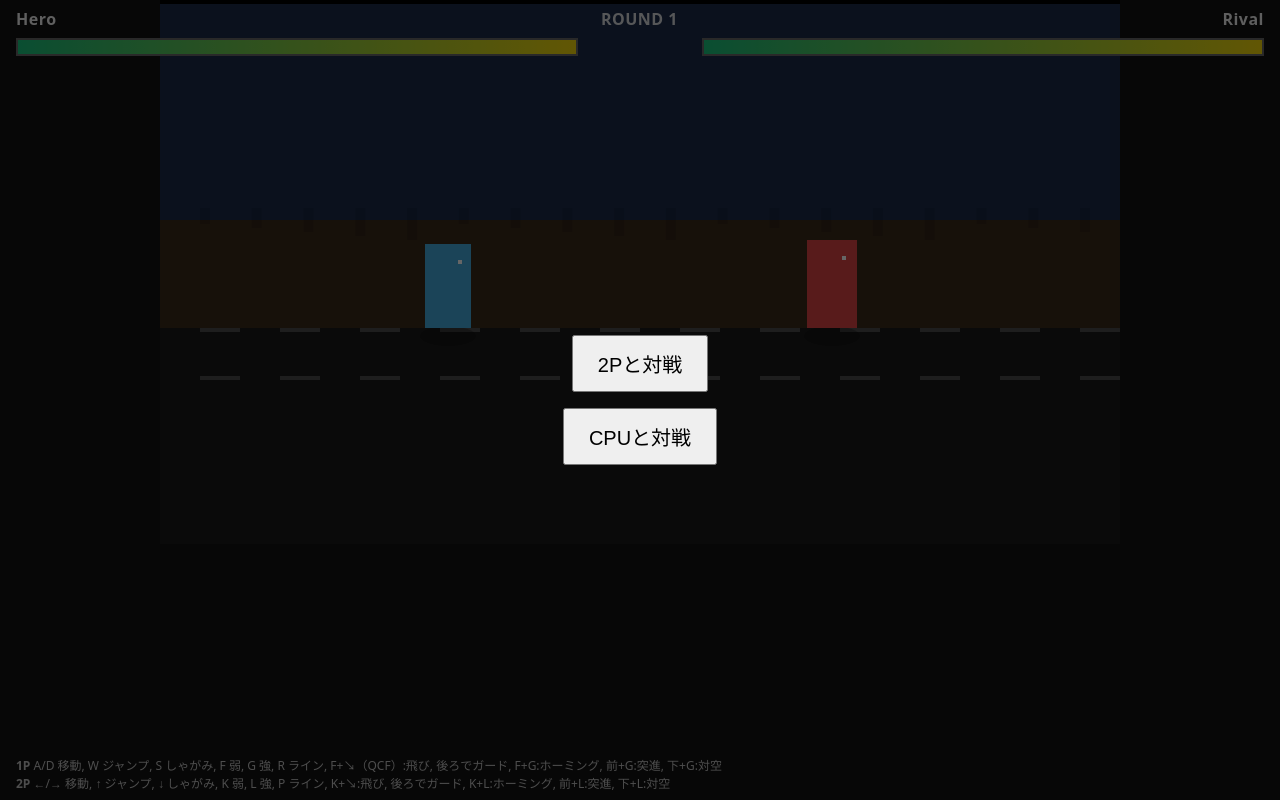
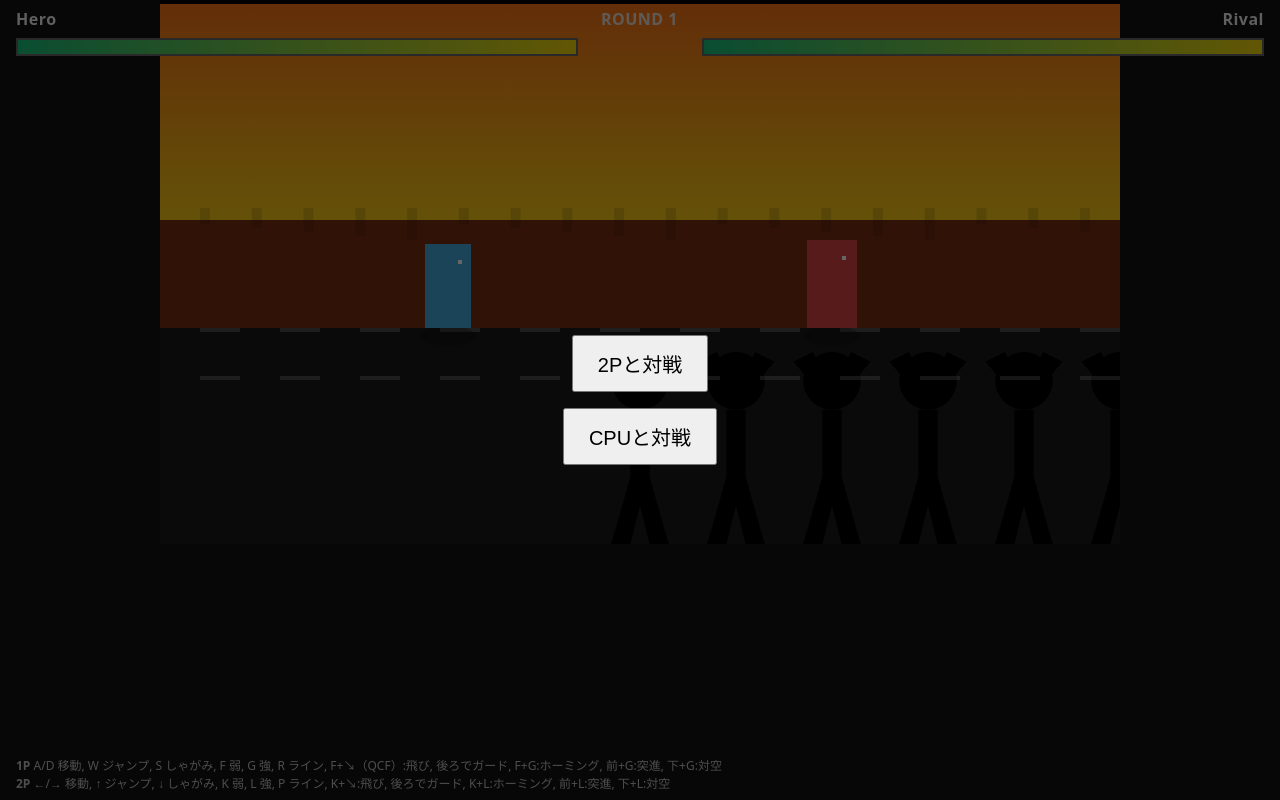
Before and after one commit to titan11111/43-kakuge2, a plain HTML site: page index.html in a window 1280 px wide. Drawn offline with Linux system fonts and the light colour scheme.

Commit message:
Add cheering crowd sunset background

```diff
--- a/style.css
+++ b/style.css
@@ -9,7 +9,7 @@ body { margin: 0; background:#111; color:#eee; font-family: system-ui, sans-seri
 .hp { height:100%; width:100%; background:linear-gradient(90deg,#19c37d,#f5d90a); transition:width .15s linear; }
 #announce { position:absolute; top:45%; left:50%; transform:translate(-50%,-50%); font-size:48px; font-weight:900; text-shadow:0 2px 8px #000; opacity:0; transition:opacity .2s; }
 .help { position:absolute; bottom:8px; left:16px; right:16px; font-size:12px; opacity:.8; }
-#game { display:block; margin:0 auto; background:linear-gradient(#1b2b4a 40%, #3a2a1a 40% 60%, #1a1a1a 60%); border-top:4px solid #000; touch-action:none; }
+#game { display:block; margin:0 auto; background:url('crowd.svg') bottom center/100% auto no-repeat, linear-gradient(#f97316 0%, #facc15 40%, #7c2d12 40% 60%, #1a1a1a 60%); border-top:4px solid #000; touch-action:none; }
 #modeSelect { position:absolute; inset:0; display:flex; flex-direction:column; justify-content:center; align-items:center; background:rgba(0,0,0,.6); }
 #modeSelect button { margin:8px; padding:12px 24px; font-size:20px; cursor:pointer; }
 
```
Also changed, not shown: crowd.svg (added).
